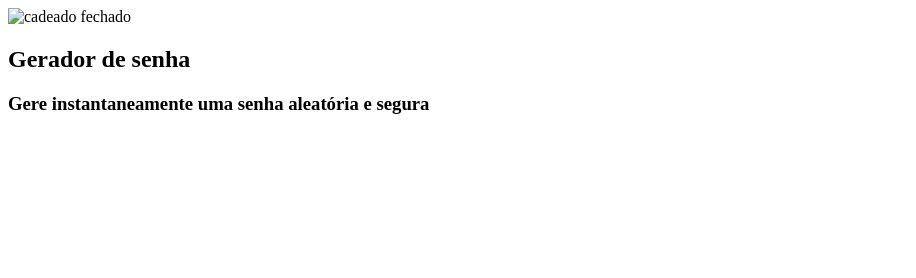
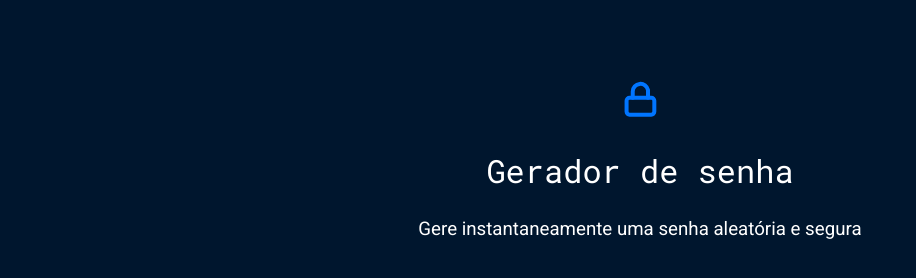
Before and after one commit to tatihdz/site-2-1--trimestre, a plain HTML site: page index.html in a window 1280 px wide. Shown: the whole page, without its empty margins (0-916 px from the left). Drawn offline with Linux system fonts and the light colour scheme.

Commit message:
Add files via upload

```diff
--- a/index.html
+++ b/index.html
@@ -5,10 +5,14 @@
     <meta http-equiv="X-UA-Compatible" content="IE=edge">
     <meta name="viewport" content="width=device-width, initial-scale=1.0">
     <title>Gerador de senha</title>
+    <link rel="stylesheet" href="style.css">
 </head>
 <body>
-    <img src="" alt="cadeado fechado">
-    <h2 class="titulo-principal">Gerador de senha</h2>
-    <h3 class="titullo-secundario">Gere instantaneamente uma senha aleatória e segura</h3>
+    <div class="conteudo-titulo">
+        <img src="unlock (3).svg" alt="cadeado fechado">
+        <h2 class="titulo-principal">Gerador de senha</h2>
+        <h3 class="titullo-secundario">Gere instantaneamente uma senha aleatória e segura</h3>
+     </div>
+
 </body>
 </html>
--- a/style.css
+++ b/style.css
@@ -0,0 +1,35 @@
+@import url('https://fonts.googleapis.com/css2?family=Roboto&family=Roboto+Mono&display=swap');
+:root{
+    --branco: white;
+    --cor-de-fundo:#00162E;
+    --fundo-senha: #00244D;
+    --fundo-texto: #001E40;
+    --borda: #0075FF;
+    --roboto: 'Roboto' , sans-serif;
+    --roboto-mono: 'Roboto Mono' , monospace;
+
+}
+
+*{
+    font-weight: 400;
+}
+
+body{
+    color: var(--branco);
+    background-color: var(--cor-de-fundo);
+    font-family: var(--roboto);
+}
+
+.titulo-principal{
+    font-family: var(--roboto-mono);
+    font-size: 32px;
+}
+
+.titulo-secundario{
+    font-size: 24px;
+}
+
+.conteudo-titulo{
+    text-align: center;
+    margin-top: 80px;
+}
```
Also changed, not shown: unlock (3).svg (added).
